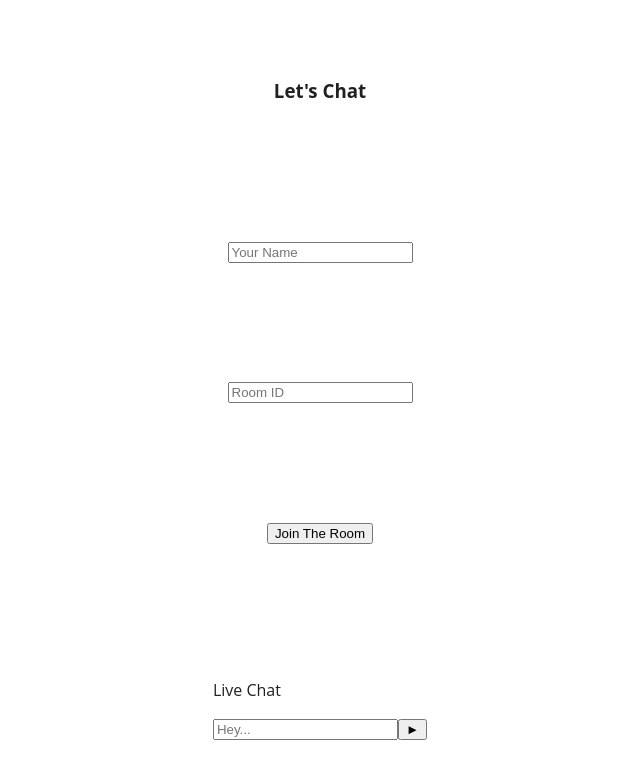
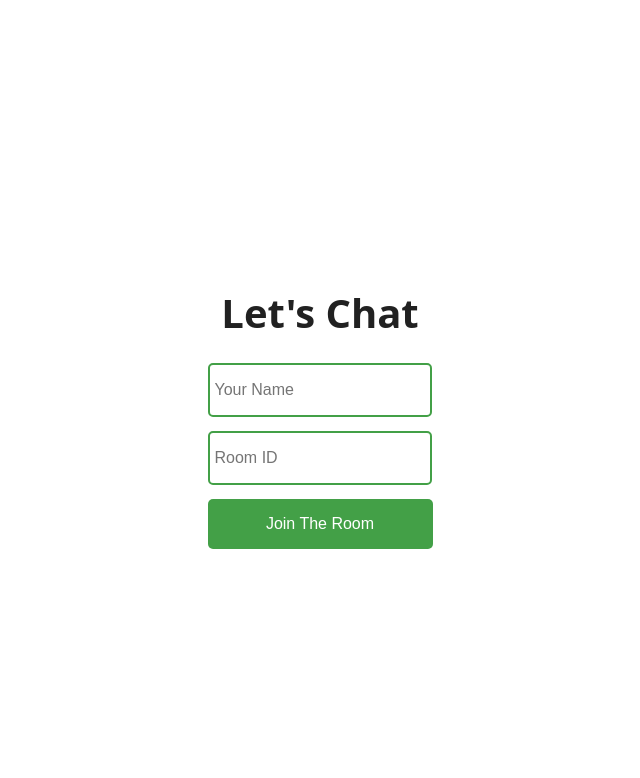
Before and after one commit to JasonDisj/Realtime-Chat-App, a React (Create React App) app in the folder client/: page / in a window 1280 px wide. Shown: the top 778 px of the page, without its empty margins (320-960 px from the left). Built offline with nearby package versions, Linux system fonts and the light colour scheme; no server answers.

Commit message:
Show chat window if join the room

```diff
--- a/client/src/App.js
+++ b/client/src/App.js
@@ -8,15 +8,19 @@ const socket = io.connect("http://localhost:3001");
 function App() {
   const [username, setUsername] = useState("");
   const [room, setRoom] = useState("");
+  const [showChat, setShowChat] = useState(false);
 
   const joinRoom = () => {
     if (username !== "" && room !== "") {
       socket.emit("join_room", room);
+      setShowChat(true);
     }
   };
 
   return (
     <div className="App">
+      {!showChat ? (
+        <div className="joinChatContainer">
           <h3>Let's Chat</h3>
           <input
             type="text"
@@ -33,7 +37,10 @@ function App() {
             }}
           ></input>
           <button onClick={joinRoom}>Join The Room</button>
+        </div>
+      ) : (
         <Chats socket={socket} username={username} room={room} />
+      )}
     </div>
   );
 }
```
Lines whose indentation alone changed are shown as unchanged.
